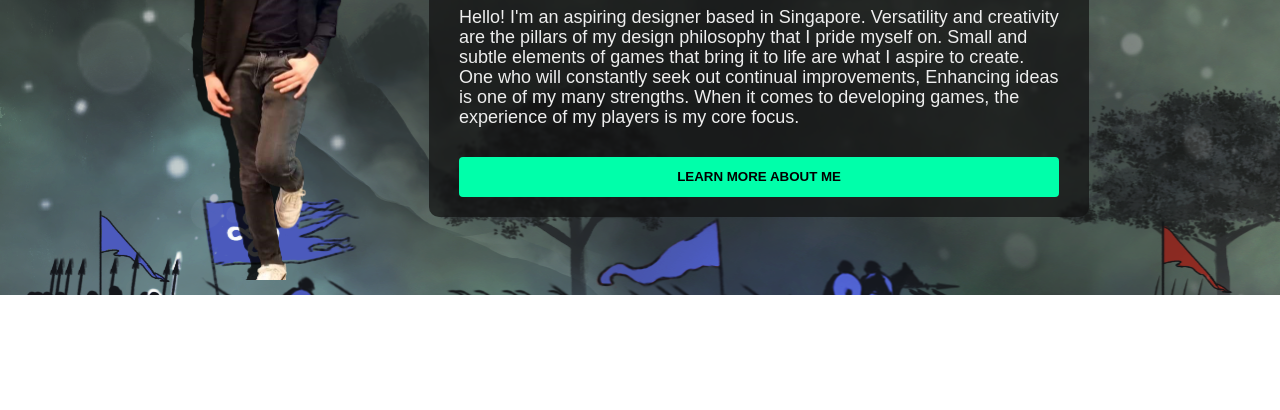
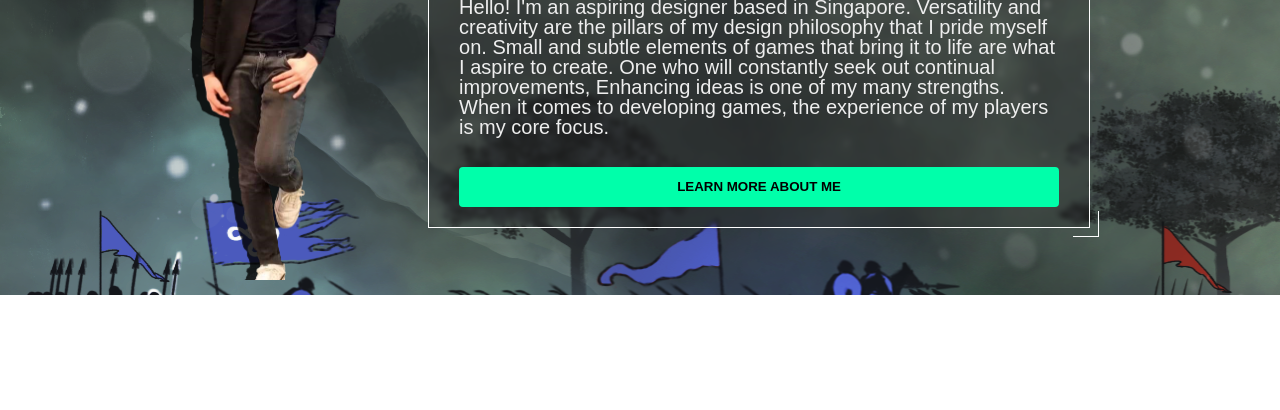
Before and after one commit to chunyuancx/chunyuancx.github.io, a plain HTML site: page index.html in a window 1280 px wide. Shown: the part 260-670 px from the top of the page. Drawn offline with nearby package versions, Linux system fonts and the light colour scheme; a web font is replaced by a local one.

Commit message:
minor design css changes (too plain)

```diff
--- a/index.css
+++ b/index.css
@@ -90,13 +90,11 @@
 #introduction-right-container {
   flex-direction: column;
   justify-content: center;
-  margin-left: 80px;
   padding: 20px 30px;
   padding-top: 0;
-  border-radius: 10px;
   color: #eeeeee;
-  background-color: #111111b6;
-  backdrop-filter: blur(1px);
+  background-color: #2727274d;
+  backdrop-filter: blur(2px);
 }
 
 @media (max-width: 1020px) {
@@ -104,12 +102,49 @@
     text-align: center;
     align-items: center;
     height: unset;
+    padding: 25px 30px;
+    padding-top: 0;
+    backdrop-filter: blur(2px);
+  }
+}
+
+.wrap {
+  height: inherit;
+  display: flex;
+  justify-content: center;
+  align-items: center;
+  margin-left: 80px;
+}
+
+@media (max-width: 1020px) {
+  .wrap {
     margin-left: 0;
     margin-top: 40px;
-    padding: 25px 30px;
-    padding-top: 0;
-    backdrop-filter: blur(3px);
   }
+}
+
+.animated-border {
+  border: 1px solid #fff;
+  position: relative;
+}
+.animated-border::before,
+.animated-border::after {
+  position: absolute;
+  content: '';
+  width: 25px;
+  height: 25px;
+}
+.animated-border::before {
+  top: -10px;
+  left: -10px;
+  border-top: 1px solid #fff;
+  border-left: 1px solid #fff;
+}
+.animated-border::after {
+  bottom: -10px;
+  right: -10px;
+  border-bottom: 1px solid #fff;
+  border-right: 1px solid #fff;
 }
 
 .neonText {
@@ -135,7 +170,7 @@
 }
 
 #introduction-para {
-  font-size: 18px;
+  font-size: 20px;
   width: 600px;
   line-height: 20px;
   margin-bottom: 30px;
@@ -176,7 +211,7 @@
   text-transform: uppercase;
   outline: 0;
   position: relative;
-  z-index: 8;
+  z-index: 10;
   cursor: pointer;
   background: #0fa;
 }
--- a/index.html
+++ b/index.html
@@ -71,21 +71,27 @@
       <div class="left-container" id="introduction-left-container-mobile-view">
         <img style="pointer-events: none" src="Images/pfp.png" alt="pfp.png" />
       </div>
+      <div class="wrap">
+        <div class="animated-border">
           <div class="right-container" id="introduction-right-container">
             <div class="neonText" id="introduction-title">GAME DESIGNER</div>
             <div id="introduction-name">Branson Ang</div>
-        <div id="introduction-ethos">Versatile. Creative. Self Directed.</div>
+            <div id="introduction-ethos">
+              Versatile. Creative. Self Directed.
+            </div>
             <div id="introduction-para">
-          Hello! I'm an aspiring designer based in Singapore. Versatility and
-          creativity are the pillars of my design philosophy that I pride myself
-          on. Small and subtle elements of games that bring it to life are what
-          I aspire to create. One who will constantly seek out continual
-          improvements, Enhancing ideas is one of my many strengths. When it
-          comes to developing games, the experience of my players is my core
-          focus.
+              Hello! I'm an aspiring designer based in Singapore. Versatility
+              and creativity are the pillars of my design philosophy that I
+              pride myself on. Small and subtle elements of games that bring it
+              to life are what I aspire to create. One who will constantly seek
+              out continual improvements, Enhancing ideas is one of my many
+              strengths. When it comes to developing games, the experience of my
+              players is my core focus.
             </div>
             <button id="introduction-button">Learn More About Me</button>
             <div id="games-link" class="hidden"></div>
+          </div>
+        </div>
       </div>
     </div>
     <!-- Games -->
--- a/parallaxImage.js
+++ b/parallaxImage.js
@@ -10,9 +10,9 @@ $('body').mousemove(function (e) {
 // Ticker event will be called on every frame
 TweenLite.ticker.addEventListener('tick', function () {
   if (mouse.moved) {
-    parallaxIt('#pfp-cropped-image', -13); //strenght of movement
-    parallaxIt('#pfp-cropped-shadow', -20); //strenght of movement
-    parallaxIt('#introduction-banner', -10); //strenght of movement
+    parallaxIt('#pfp-cropped-image', -20); //strenght of movement
+    parallaxIt('#pfp-cropped-shadow', -25); //strenght of movement
+    parallaxIt('#introduction-banner', -5); //strenght of movement
   }
   mouse.moved = false;
 });
```
Lines whose indentation alone changed are shown as unchanged.
